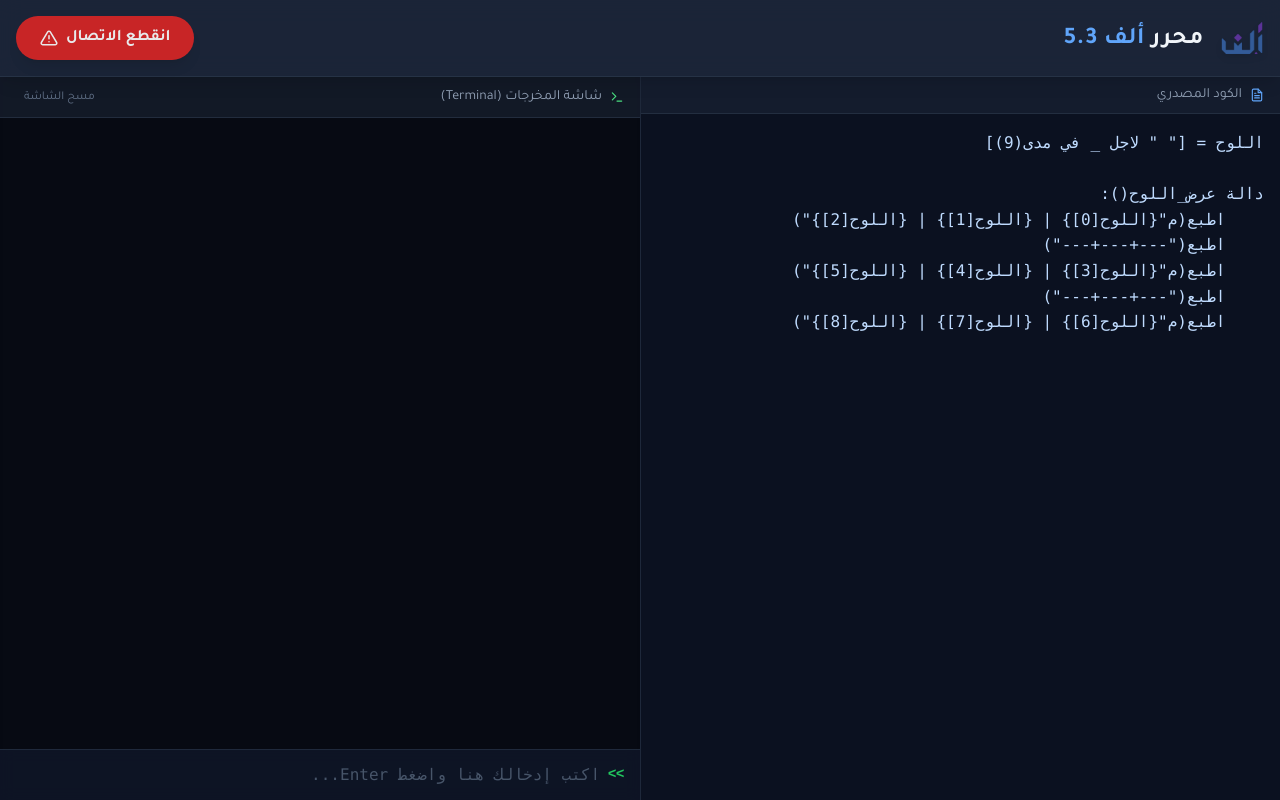
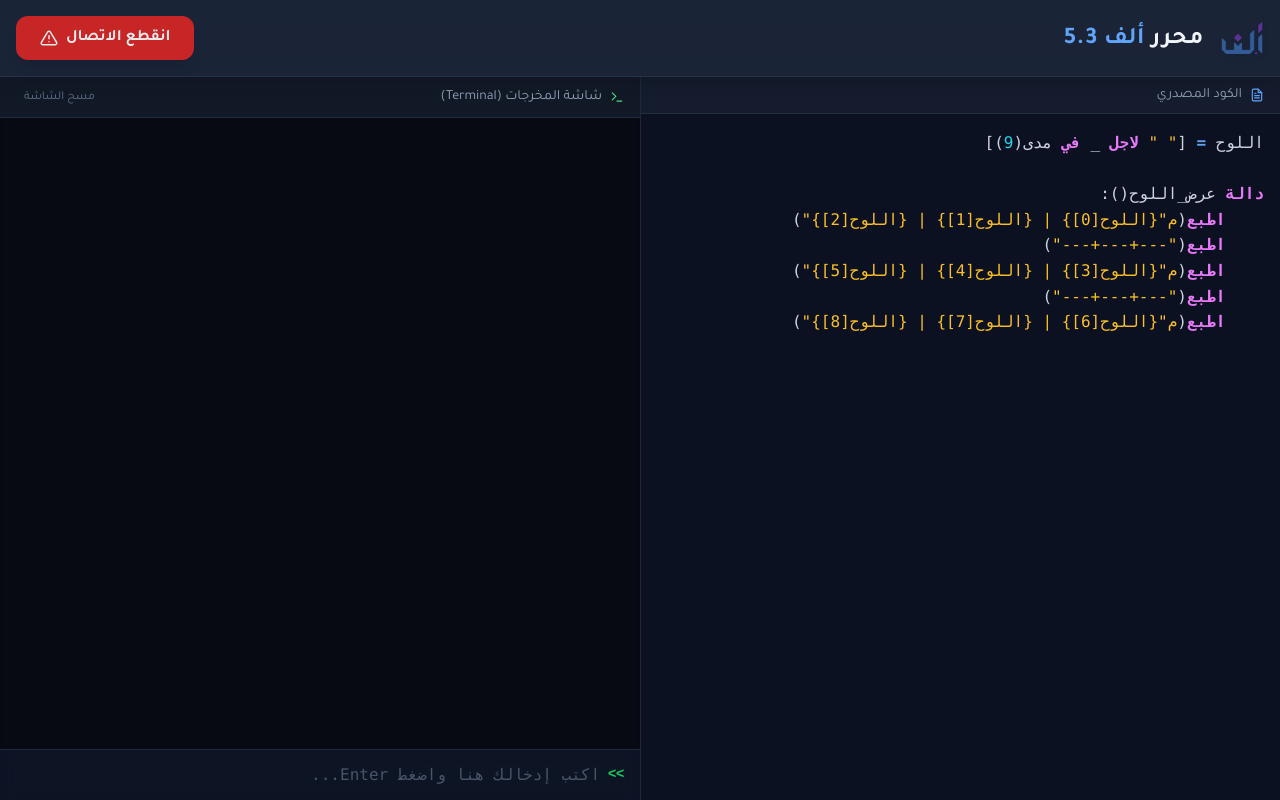
Before and after one commit to smo5ke/alif-playground, a website: page index.html in a window 1280 px wide. Drawn offline with nearby package versions, Linux system fonts and the light colour scheme.

```diff
--- a/index.html
+++ b/index.html
@@ -4,7 +4,7 @@
     <meta charset="UTF-8">
     <link rel="icon" type="image/x-icon" href="./AlifLogo.ico">
     <meta name="viewport" content="width=device-width, initial-scale=1.0, maximum-scale=1.0, user-scalable=no">
-    <title>محرر ألف 5.3</title>
+    <title>منصة ألف 5.3 التفاعلية</title>
     <script src="https://cdn.tailwindcss.com"></script>
     <style>
         @import url('https://fonts.googleapis.com/css2?family=Tajawal:wght@400;500;700&display=swap');
@@ -15,7 +15,18 @@
             background-color: #0f172a;
         }
 
-        #editor, #output-content, #terminalInput {
+        /* توحيد الخطوط لطبقة التلوين وطبقة الكتابة */
+        .code-font {
+            font-family: 'Consolas', 'Courier New', monospace !important;
+            tab-size: 4;
+            line-height: 1.6;
+            font-size: 14px;
+        }
+        @media (min-width: 640px) {
+            .code-font { font-size: 16px; }
+        }
+
+        #output-content, #terminalInput {
             font-family: 'Consolas', 'Courier New', monospace;
             tab-size: 4;
             line-height: 1.6;
@@ -38,7 +49,7 @@
                 محرر <span class="text-blue-400">ألف 5.3</span>
             </h1>
         </div>
-        <button onclick="startRun()" id="runBtn" class="bg-slate-600 text-white px-5 py-2 sm:px-6 sm:py-2.5 rounded-full text-sm sm:text-base font-bold transition-all flex items-center justify-center gap-2 shadow-lg disabled:opacity-70 disabled:cursor-not-allowed">
+        <button onclick="startRun()" id="runBtn" class="bg-slate-600 text-white px-5 py-2 sm:px-6 sm:py-2.5 rounded-xl text-sm sm:text-base font-bold transition-all flex items-center justify-center gap-2 shadow-lg disabled:opacity-70 disabled:cursor-not-allowed">
             <span>جاري الاتصال...</span>
             <svg class="animate-spin h-4 w-4" viewBox="0 0 24 24" fill="none"><circle class="opacity-25" cx="12" cy="12" r="10" stroke="currentColor" stroke-width="4"></circle><path class="opacity-75" fill="currentColor" d="M4 12a8 8 0 018-8V0C5.373 0 0 5.373 0 12h4zm2 5.291A7.962 7.962 0 014 12H0c0 3.042 1.135 5.824 3 7.938l3-2.647z"></path></svg>
         </button>
@@ -51,7 +62,10 @@
                 <span class="flex items-center gap-2"><svg xmlns="http://www.w3.org/2000/svg" width="14" height="14" viewBox="0 0 24 24" fill="none" stroke="currentColor" stroke-width="2" stroke-linecap="round" stroke-linejoin="round" class="text-blue-400"><path d="M14 2H6a2 2 0 0 0-2 2v16a2 2 0 0 0 2 2h12a2 2 0 0 0 2-2V8z"></path><polyline points="14 2 14 8 20 8"></polyline><line x1="16" y1="13" x2="8" y2="13"></line><line x1="16" y1="17" x2="8" y2="17"></line><polyline points="10 9 9 9 8 9"></polyline></svg> الكود المصدري</span>
             </div>
 
-            <textarea id="editor" class="flex-1 w-full bg-transparent text-blue-200 p-4 outline-none resize-none text-sm sm:text-base leading-relaxed overflow-y-auto" dir="rtl" spellcheck="false" placeholder="اكتب كود ألف 5.3 هنا...">
+            <div class="flex-1 relative overflow-hidden bg-transparent">
+                <pre id="highlightLayer" class="code-font absolute top-0 right-0 w-full h-full p-4 overflow-auto whitespace-pre-wrap break-all pointer-events-none text-slate-300 z-0 text-right bg-transparent" dir="rtl"></pre>
+
+                <textarea id="editor" class="code-font absolute top-0 right-0 w-full h-full p-4 bg-transparent text-transparent caret-white outline-none resize-none overflow-auto whitespace-pre-wrap break-all z-10 text-right" dir="rtl" spellcheck="false" placeholder="اكتب كود ألف 5.3 هنا...">
 اللوح = [" " لاجل _ في مدى(9)]
 
 دالة عرض_اللوح():
@@ -61,6 +75,7 @@
     اطبع("---+---+---")
     اطبع(م"{اللوح[6]} | {اللوح[7]} | {اللوح[8]}")
 </textarea>
+            </div>
         </section>
 
         <section class="flex flex-col overflow-hidden bg-black/40 relative shadow-inner">
@@ -83,14 +98,44 @@
 
     <script>
         const editor = document.getElementById('editor');
+        const highlightLayer = document.getElementById('highlightLayer');
         const outputContent = document.getElementById('output-content');
         const outputContainer = document.getElementById('output-container');
         const terminalInput = document.getElementById('terminalInput');
         const runBtn = document.getElementById('runBtn');
         let ws;
 
-        // متغير عالمي لحساب عدد أسطر المخرجات
+        // متغير عالمي لحساب عدد الأسطر المطبوعة
         let totalOutputLines = 0;
+
+        // دالة التلوين بمسار واحد (Single-Pass) تمنع أي تداخل أو أخطاء
+        function updateHighlight() {
+            let code = editor.value;
+
+            // 1. تشفير الأقواس لكي لا يقرأها المتصفح كأكواد HTML
+            let html = code.replace(/&/g, "&amp;").replace(/</g, "&lt;").replace(/>/g, "&gt;");
+
+            // 2. محرك بحث موحد يعزل الكلمات المفتاحية والأرقام والنصوص بدقة تامة
+            const regex = /(#.*)|(م?"[^"]*")|(?<=^|[^أ-يa-zA-Z0-9_])(اطبع|ادخل|اذا|والا|طالما|كرر|لاجل|في|دالة|ارجع|صح|خطأ)(?=[^أ-يa-zA-Z0-9_]|$)|(?<=^|[^أ-يa-zA-Z0-9_])(\d+)(?=[^أ-يa-zA-Z0-9_]|$)|([=+\-*/])/g;
+
+            html = html.replace(regex, (match, comment, str, kw, num, op) => {
+                if (comment) return `<span class="text-slate-500 italic">${comment}</span>`;
+                if (str)     return `<span class="text-amber-400">${str}</span>`;
+                if (kw)      return `<span class="text-fuchsia-400 font-bold">${kw}</span>`;
+                if (num)     return `<span class="text-cyan-400">${num}</span>`;
+                if (op)      return `<span class="text-blue-400 font-bold">${op}</span>`;
+                return match;
+            });
+
+            highlightLayer.innerHTML = html + (code.endsWith('\n') ? '\n ' : '');
+        }
+
+        editor.addEventListener('input', updateHighlight);
+
+        editor.addEventListener('scroll', () => {
+            highlightLayer.scrollTop = editor.scrollTop;
+            highlightLayer.scrollLeft = editor.scrollLeft;
+        });
 
         editor.addEventListener('keydown', function(e) {
             if (e.key === 'Tab') {
@@ -99,33 +144,34 @@
                 const end = this.selectionEnd;
                 this.value = this.value.substring(0, start) + "    " + this.value.substring(end);
                 this.selectionStart = this.selectionEnd = start + 4;
+                updateHighlight();
             }
         });
 
         function clearConsole() {
             outputContent.innerHTML = '';
-            totalOutputLines = 0; // تصفير العداد عند مسح الشاشة
+            totalOutputLines = 0; // تصفير عداد الأسطر
             if (outputContent.dataset) outputContent.dataset.limitReached = "false";
         }
 
-        // تم تعديل تصميم الزر هنا ليناسب التعديلات الجديدة (النص يمين، الأيقونة يسار)
+        // تم تحديث الأزرار لتكون بشنفرة (rounded-xl) والنص على اليمين والأيقونة يسار
         function setButtonState(state) {
             if (state === 'connecting') {
                 runBtn.innerHTML = '<span>جاري الاتصال...</span> <svg class="animate-spin h-4 w-4" viewBox="0 0 24 24" fill="none"><circle class="opacity-25" cx="12" cy="12" r="10" stroke="currentColor" stroke-width="4"></circle><path class="opacity-75" fill="currentColor" d="M4 12a8 8 0 018-8V0C5.373 0 0 5.373 0 12h4zm2 5.291A7.962 7.962 0 014 12H0c0 3.042 1.135 5.824 3 7.938l3-2.647z"></path></svg>';
                 runBtn.disabled = true;
-                runBtn.className = "bg-slate-600 text-white px-5 py-2 sm:px-6 sm:py-2.5 rounded-full text-sm sm:text-base font-bold transition-all flex items-center justify-center gap-2 shadow-lg cursor-not-allowed opacity-80";
+                runBtn.className = "bg-slate-600 text-white px-5 py-2 sm:px-6 sm:py-2.5 rounded-xl text-sm sm:text-base font-bold transition-all flex items-center justify-center gap-2 shadow-lg cursor-not-allowed opacity-80";
             } else if (state === 'ready') {
                 runBtn.innerHTML = '<span>تشغيل الكود</span> <svg xmlns="http://www.w3.org/2000/svg" width="18" height="18" viewBox="0 0 24 24" fill="currentColor" stroke="none"><polygon points="5 3 19 12 5 21 5 3"></polygon></svg>';
                 runBtn.disabled = false;
-                runBtn.className = "bg-gradient-to-r from-green-600 to-emerald-500 hover:from-green-500 hover:to-emerald-400 text-white px-5 py-2 sm:px-6 sm:py-2.5 rounded-full text-sm sm:text-base font-bold transition-all flex items-center justify-center gap-2 shadow-lg shadow-green-900/20 active:scale-95";
+                runBtn.className = "bg-gradient-to-r from-green-600 to-emerald-500 hover:from-green-500 hover:to-emerald-400 text-white px-5 py-2 sm:px-6 sm:py-2.5 rounded-xl text-sm sm:text-base font-bold transition-all flex items-center justify-center gap-2 shadow-lg shadow-green-900/20 active:scale-95";
             } else if (state === 'running') {
                 runBtn.innerHTML = '<span>قيد التنفيذ...</span> <svg class="animate-spin h-4 w-4" viewBox="0 0 24 24" fill="none"><circle class="opacity-25" cx="12" cy="12" r="10" stroke="currentColor" stroke-width="4"></circle><path class="opacity-75" fill="currentColor" d="M4 12a8 8 0 018-8V0C5.373 0 0 5.373 0 12h4zm2 5.291A7.962 7.962 0 014 12H0c0 3.042 1.135 5.824 3 7.938l3-2.647z"></path></svg>';
                 runBtn.disabled = true;
-                runBtn.className = "bg-slate-600 text-white px-5 py-2 sm:px-6 sm:py-2.5 rounded-full text-sm sm:text-base font-bold transition-all flex items-center justify-center gap-2 shadow-lg cursor-not-allowed opacity-80";
+                runBtn.className = "bg-slate-600 text-white px-5 py-2 sm:px-6 sm:py-2.5 rounded-xl text-sm sm:text-base font-bold transition-all flex items-center justify-center gap-2 shadow-lg cursor-not-allowed opacity-80";
             } else if (state === 'error') {
                 runBtn.innerHTML = '<span>انقطع الاتصال</span> <svg xmlns="http://www.w3.org/2000/svg" width="18" height="18" viewBox="0 0 24 24" fill="none" stroke="currentColor" stroke-width="2" stroke-linecap="round" stroke-linejoin="round"><path d="M10.29 3.86L1.82 18a2 2 0 0 0 1.71 3h16.94a2 2 0 0 0 1.71-3L13.71 3.86a2 2 0 0 0-3.42 0z"></path><line x1="12" y1="9" x2="12" y2="13"></line><line x1="12" y1="17" x2="12.01" y2="17"></line></svg>';
                 runBtn.disabled = true;
-                runBtn.className = "bg-red-600 text-white px-5 py-2 sm:px-6 sm:py-2.5 rounded-full text-sm sm:text-base font-bold transition-all flex items-center justify-center gap-2 shadow-lg cursor-not-allowed opacity-90";
+                runBtn.className = "bg-red-600 text-white px-5 py-2 sm:px-6 sm:py-2.5 rounded-xl text-sm sm:text-base font-bold transition-all flex items-center justify-center gap-2 shadow-lg cursor-not-allowed opacity-90";
             }
         }
 
@@ -144,19 +190,18 @@
                     const data = JSON.parse(event.data);
 
                     if (data.type === 'output' || data.type === 'error') {
-                        // التحقق من تجاوز الحد الأقصى للمخرجات (10 آلاف سطر)
+                        // حماية المتصفح والسيرفر من الحلقات اللانهائية (إيقاف عند 10 آلاف سطر)
                         if (outputContent.dataset.limitReached === "true") return;
 
                         let newLines = (data.text.match(/\n/g) || []).length + 1;
                         totalOutputLines += newLines;
 
                         if (totalOutputLines > 10000) {
-                            outputContent.innerHTML += `<br><span class="text-red-400 font-bold bg-red-900/20 px-2 py-1 rounded inline-block mt-2">⚠️ تم إيقاف الطباعة: تجاوزت المخرجات 10,000 سطر (حماية للمتصفح من الحلقات اللانهائية).</span>\n`;
+                            outputContent.innerHTML += `<br><span class="text-red-400 font-bold bg-red-900/20 px-2 py-1 rounded inline-block mt-2">⚠️ تم إيقاف الطباعة: تجاوزت المخرجات 10,000 سطر (حماية للمتصفح).</span>\n`;
                             outputContent.dataset.limitReached = "true";
                             outputContainer.scrollTop = outputContainer.scrollHeight;
 
-                            // إغلاق الاتصال لقتل العملية في السيرفر وتوفير الموارد
-                            if(ws) ws.close();
+                            if(ws) ws.close(); // إغلاق الاتصال بقوة لإيقاف العملية في السيرفر
                             return;
                         }
 
@@ -177,7 +222,6 @@
 
                 ws.onclose = () => {
                     setButtonState('error');
-                    // إعادة الاتصال بعد 3 ثواني لفتح جلسة جديدة نظيفة
                     setTimeout(connectWebSocket, 3000);
                 };
 
@@ -199,7 +243,9 @@
             terminalInput.disabled = false;
             terminalInput.value = '';
 
+            // تنظيف المسافات الوهمية
             let cleanCode = editor.value.replace(/\u00A0/g, " ");
+
             ws.send(JSON.stringify({ type: 'run', code: cleanCode }));
         }
 
@@ -220,6 +266,7 @@
         }
 
         connectWebSocket();
+        updateHighlight();
     </script>
 </body>
 </html>
```
